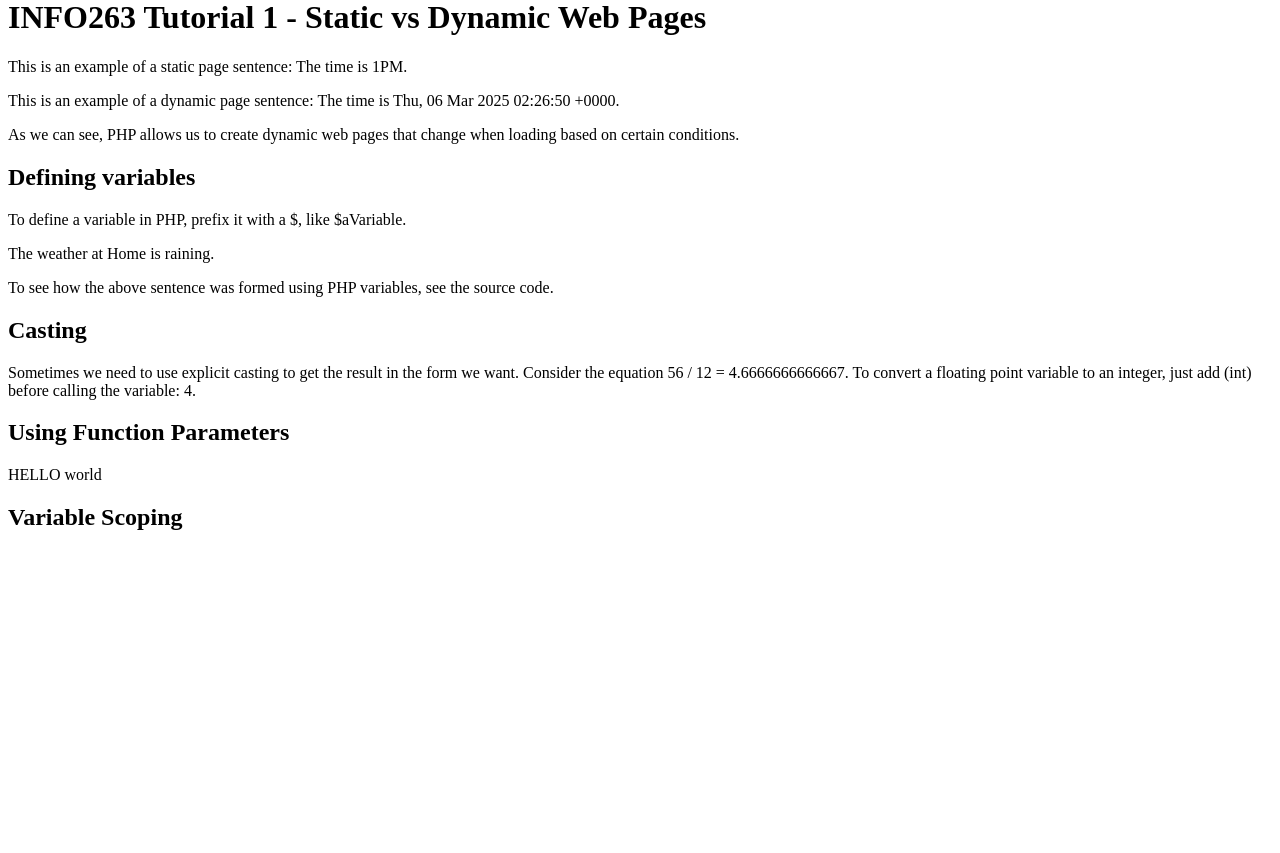
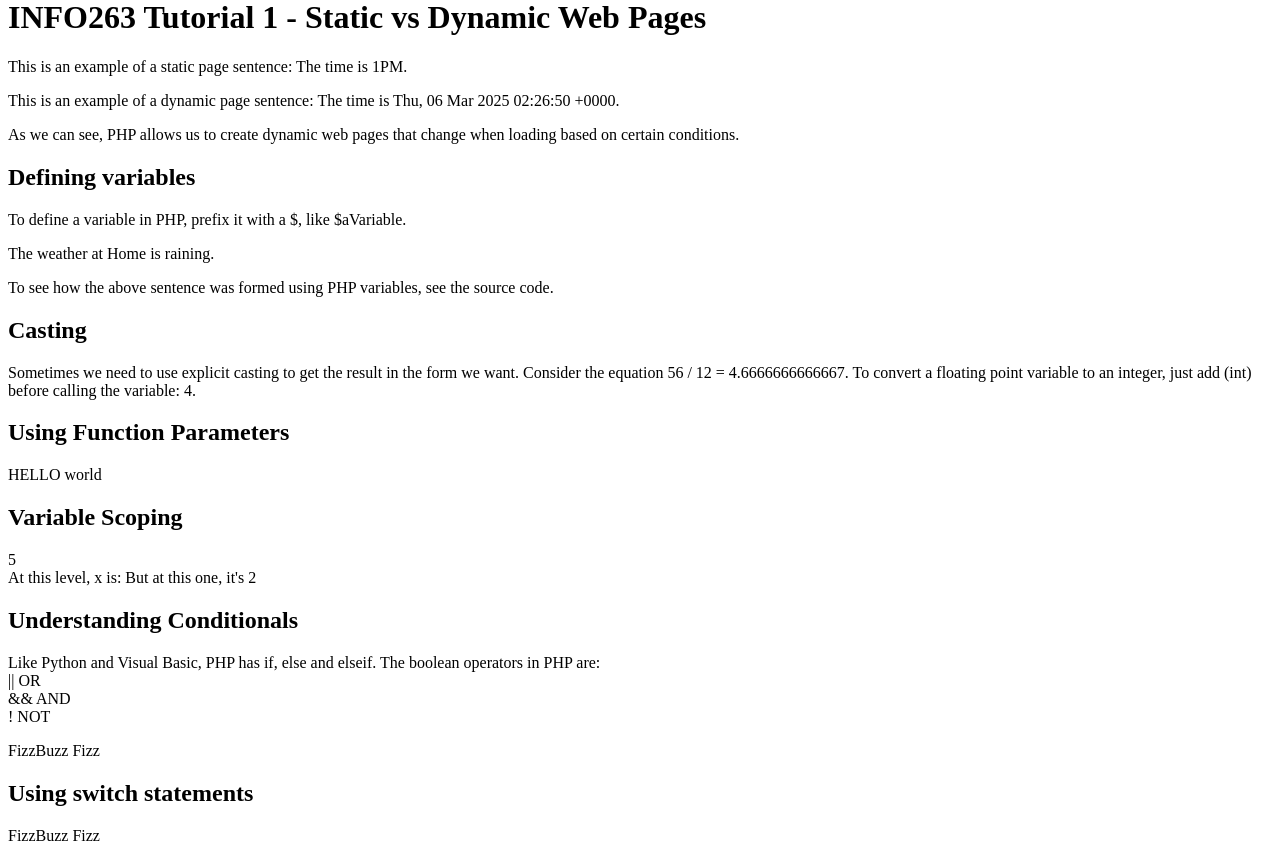
Before and after one commit to jxadhd/UC-INFO26325S1-tutorials, a PHP site: page /tutorial1.php in a window 1280 px wide. Shown: the part 22-875 px from the top of the page. Before the commit the page ends 552 px from the top, so only its background shows below. Run offline with PHP 8.4, Linux system fonts and the light colour scheme.

Commit message:
Classwork

```diff
--- a/tutorial1.php
+++ b/tutorial1.php
@@ -53,6 +53,56 @@
 ?>
 
 <h2>Variable Scoping</h2>
+<?php
+    $x = 2;
+    function doStuff(){
+        $x = 5;
+        echo $x . "<br />";
+    }
+    echo "At this level, x is: " . doStuff();
+    echo "But at this one, it's " . $x;
+?>
+
+<h2>Understanding Conditionals</h2>
+<p>Like Python and Visual Basic, PHP has if, else and elseif. The boolean operators in PHP are:<br>|| OR<br>&& AND
+<br>! NOT</p>
+<?php
+    function FizzBuzz($num){
+        if ($num % 3 == 0){
+            if ($num % 5 == 0){
+                return "FizzBuzz";
+            }
+            else{
+                return "Fizz";
+            }
+        }
+        elseif ($num % 5 == 0){
+            if ($num % 3 == 0){
+                return "FizzBuzz";
+            }
+            else{
+                return "Buzz";
+            }
+        }
+    }
+    echo FizzBuzz(15) . " " . FizzBuzz(9);
+?>
+
+<h2>Using switch statements</h2>
+<?php
+    function FizzBuzzRev($num){
+        switch (true){
+            case ($num % 3 == 0 && $num % 5 == 0):
+                return "FizzBuzz";
+            case ($num % 3 == 0):
+                return "Fizz";
+            case ($num % 5 == 0):
+                return "Buzz";
+        }
+    }
+    echo FizzBuzzRev(15) . " " . FizzBuzzRev(9);
+?>
+
 
 </body>
 
```
Also changed, not shown: CallBy-ValueReference.php (added, +37 -0 lines), IntroToArrays.php (added, +37 -0 lines).
